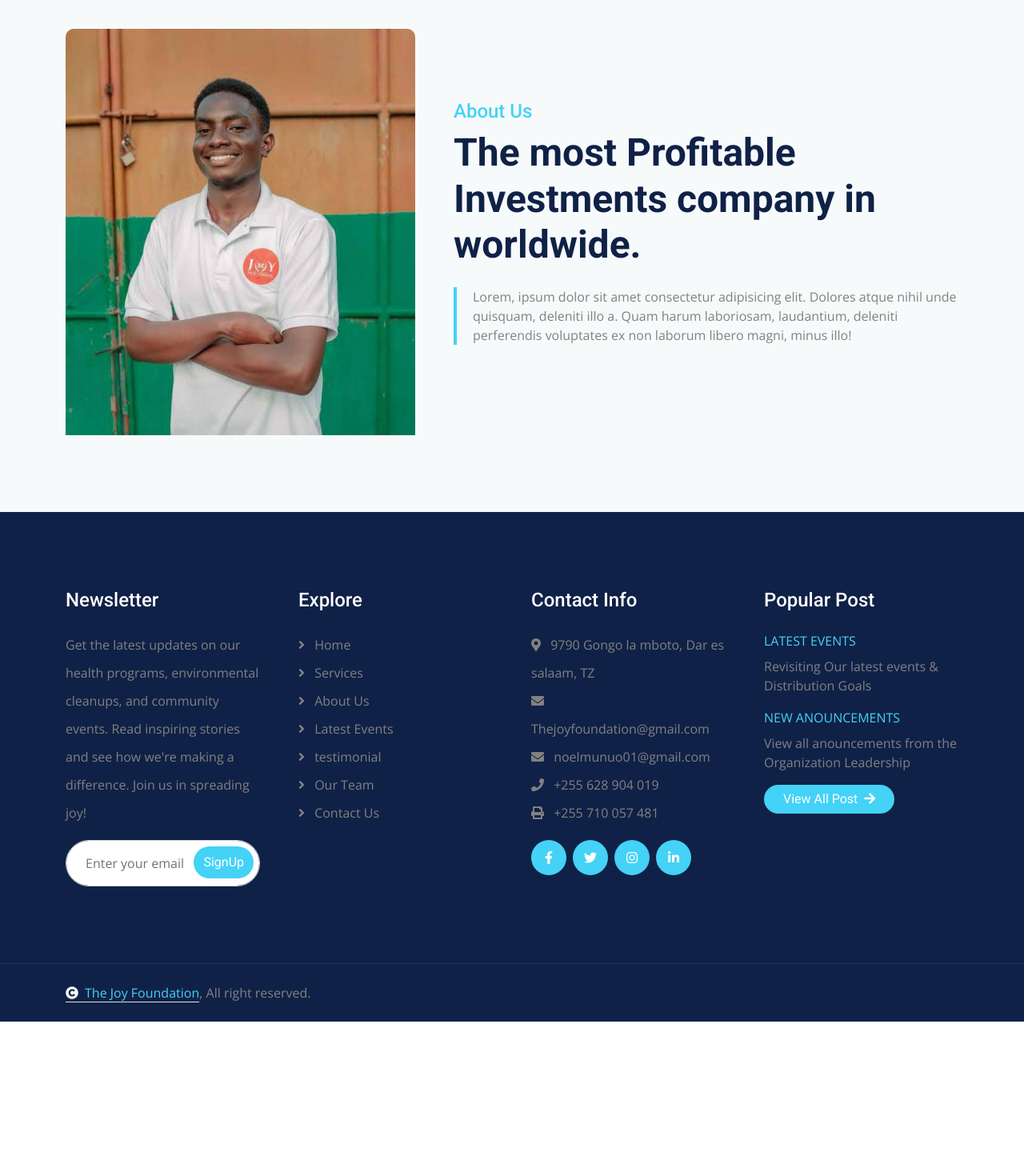
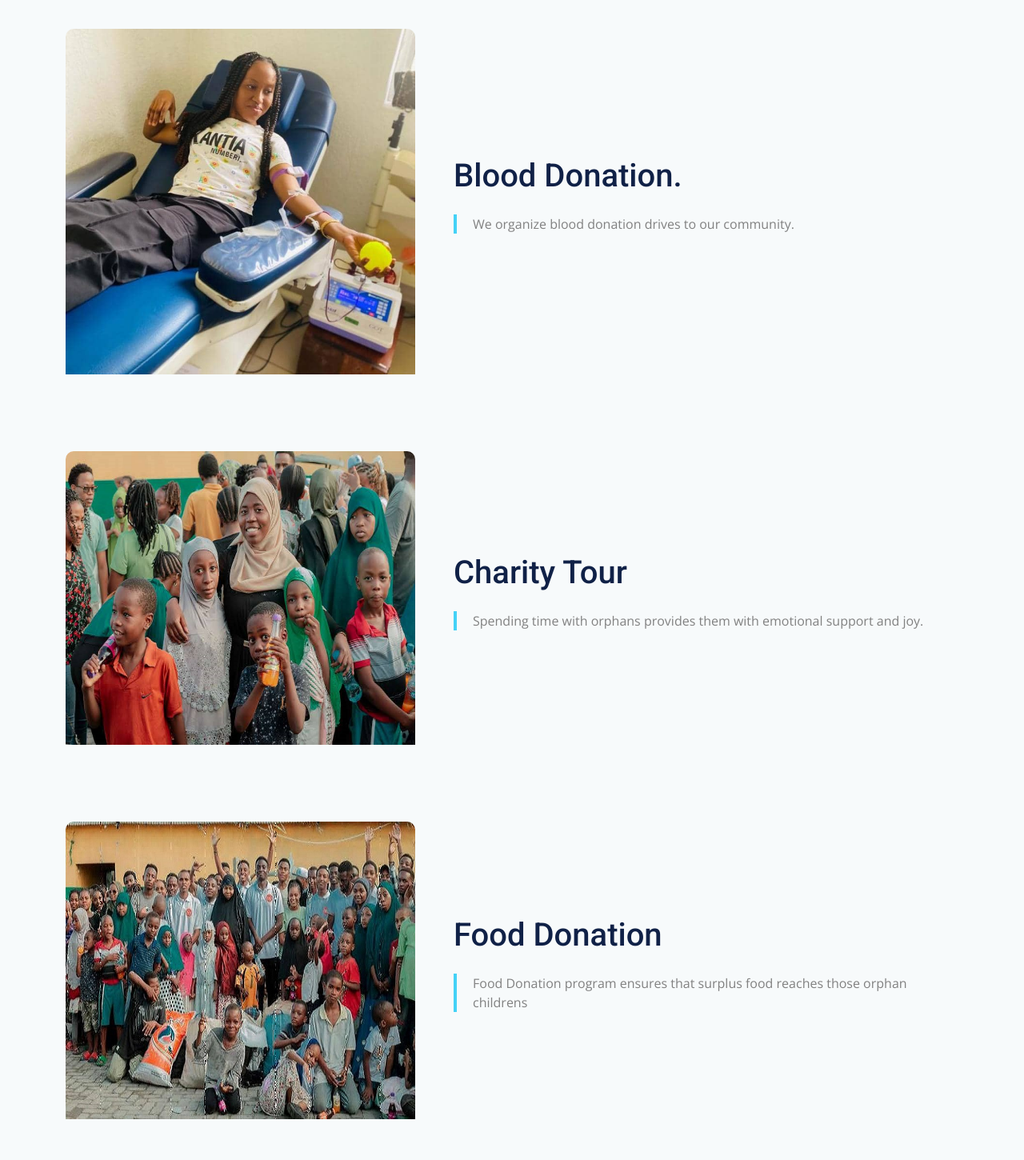
Before and after one commit to thejoyfoundation/web, a plain HTML site: page eventsreadmore.html in a window 1280 px wide. Shown: the part 520-1970 px from the top of the page at 80% size. Before the commit the page ends 1797 px from the top, so only its background shows below. Drawn offline with nearby package versions, Linux system fonts and the light colour scheme.

Commit message:
Add files via upload

```diff
--- a/eventsreadmore.html
+++ b/eventsreadmore.html
@@ -143,25 +143,60 @@
     </div>
     <!-- Header End -->
 
-        <!-- About Start -->
+       <!-- event ages start-->
        <div class="container-fluid about bg-light py-5">
         <div class="container py-5">
             <div class="row g-5 align-items-center">
                 <div class="col-lg-6 col-xl-5 wow fadeInLeft" data-wow-delay="0.1s">
                     <div class="about-img">
-                            <img src="img/kamee.jpg" class="img-fluid w-100 rounded-top bg-white" alt="Image">
+                        <img src="img/blodnor.jpg" class="img-fluid w-100 rounded-top bg-white" alt="Image">
                     </div>
                 </div>
                 <div class="col-lg-6 col-xl-7 wow fadeInRight" data-wow-delay="0.3s">
-                        <h4 class="text-primary">About Us</h4>
-                        <h1 class="display-5 mb-4">The most Profitable Investments company in worldwide.</h1>
-                        <p class="text ps-4 mb-4">Lorem, ipsum dolor sit amet consectetur adipisicing elit. Dolores atque nihil unde quisquam, deleniti illo a. Quam harum laboriosam, laudantium, deleniti perferendis voluptates ex non laborum libero magni, minus illo!
+                    <h4 class="text-primary"></h4>
+                    <h1 class="display-11 mb-4">Blood Donation.</h1>
+                    <p class="text ps-4 mb-4">We organize blood donation drives to our community.
+                    </p>
+
+
+                </div>
+            </div>
+        </div>
+
+        <div class="container py-5">
+            <div class="row g-5 align-items-center">
+                <div class="col-lg-6 col-xl-5 wow fadeInLeft" data-wow-delay="0.1s">
+                    <div class="about-img">
+                        <img src="img/toou.jpg" class="img-fluid w-100 rounded-top bg-white" alt="Image">
+                    </div>
+                </div>
+                <div class="col-lg-6 col-xl-7 wow fadeInRight" data-wow-delay="0.3s">
+                    <h4 class="text-primary"></h4>
+                    <h1 class="display-11 mb-4">Charity Tour</h1>
+                    <p class="text ps-4 mb-4">Spending time with orphans provides them with emotional support and joy.
+
+                    </p>
+                </div>
+            </div>
+        </div>
+
+        <div class="container py-5">
+            <div class="row g-5 align-items-center">
+                <div class="col-lg-6 col-xl-5 wow fadeInLeft" data-wow-delay="0.1s">
+                    <div class="about-img">
+                        <img src="img/food.jpg" class="img-fluid w-100 rounded-top bg-white" alt="Image">
+                    </div>
+                </div>
+                <div class="col-lg-6 col-xl-7 wow fadeInRight" data-wow-delay="0.3s">
+                    <h4 class="text-primary"></h4>
+                    <h1 class="display-11 mb-4">Food Donation</h1>
+                    <p class="text ps-4 mb-4">Food Donation program ensures that surplus food reaches those orphan childrens
                     </p>
                 </div>
             </div>
         </div>
     </div>
-        <!-- About End -->
+    <!-- event pages End -->
 
          <!-- Footer Start -->
          <div class="container-fluid footer py-5 wow fadeIn" data-wow-delay="0.2s">
```
Also changed, not shown: contact.html (+16 -14 lines), index.html (+14 -10 lines). Lines whose indentation alone changed are shown as unchanged.
